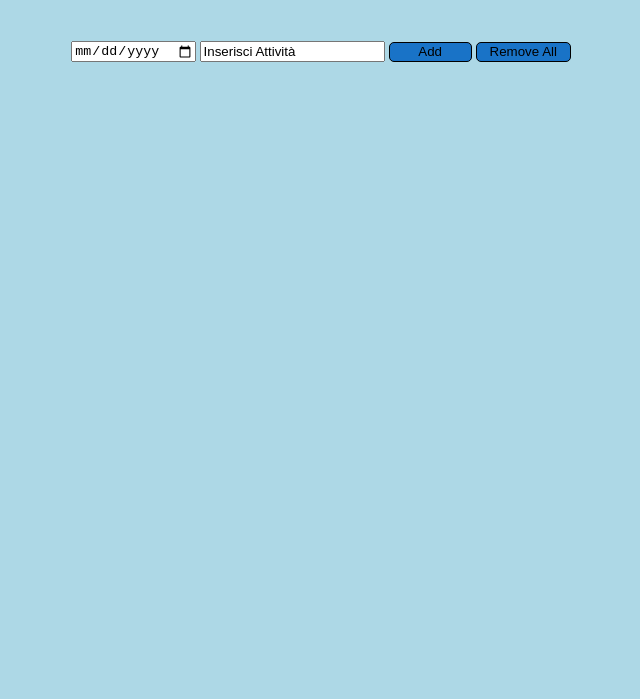
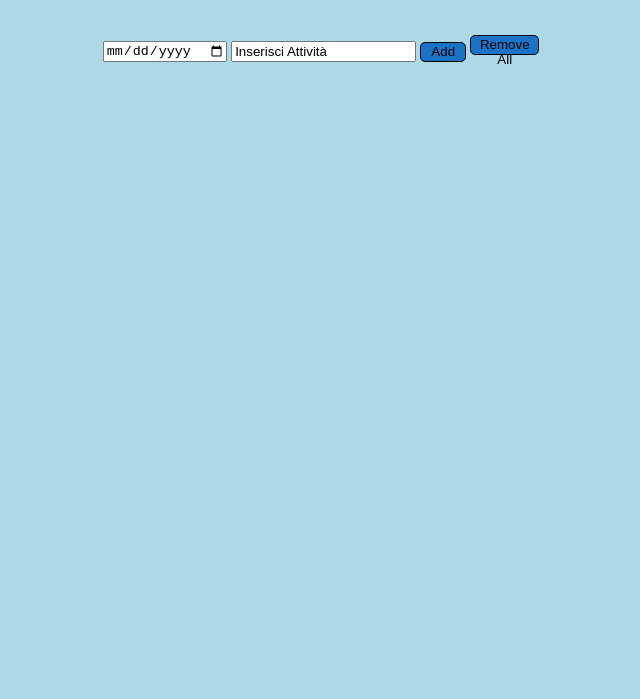
Before and after one commit to riccardomognoni/riccardomognoni.github.io, a plain HTML site: page todolist/index.html in a window 1280 px wide. Shown: the part 101-800 px from the top of the page, without its empty margins (319-959 px from the left). Drawn offline with Linux system fonts and the light colour scheme.

Commit message:
Update style.css

```diff
--- a/todolist/style.css
+++ b/todolist/style.css
@@ -8,7 +8,7 @@ h1{
     color: white;
 }
 table{
-    width: 40%;
+    width: 35%;
     height: auto;
 
 }
@@ -41,7 +41,7 @@ div{
     margin-bottom: 2%;
 }
 button{
-    width: 60%;
+    width: 50%;
     height: 100%;
     border: none;
     background-color: lightblue;
```
